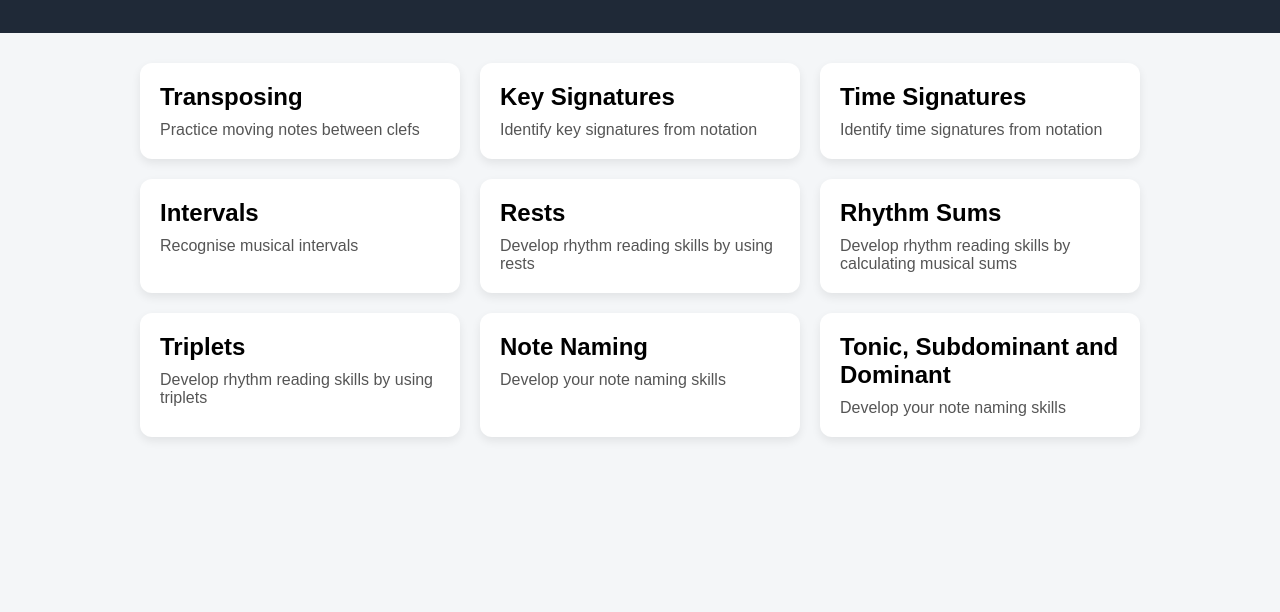
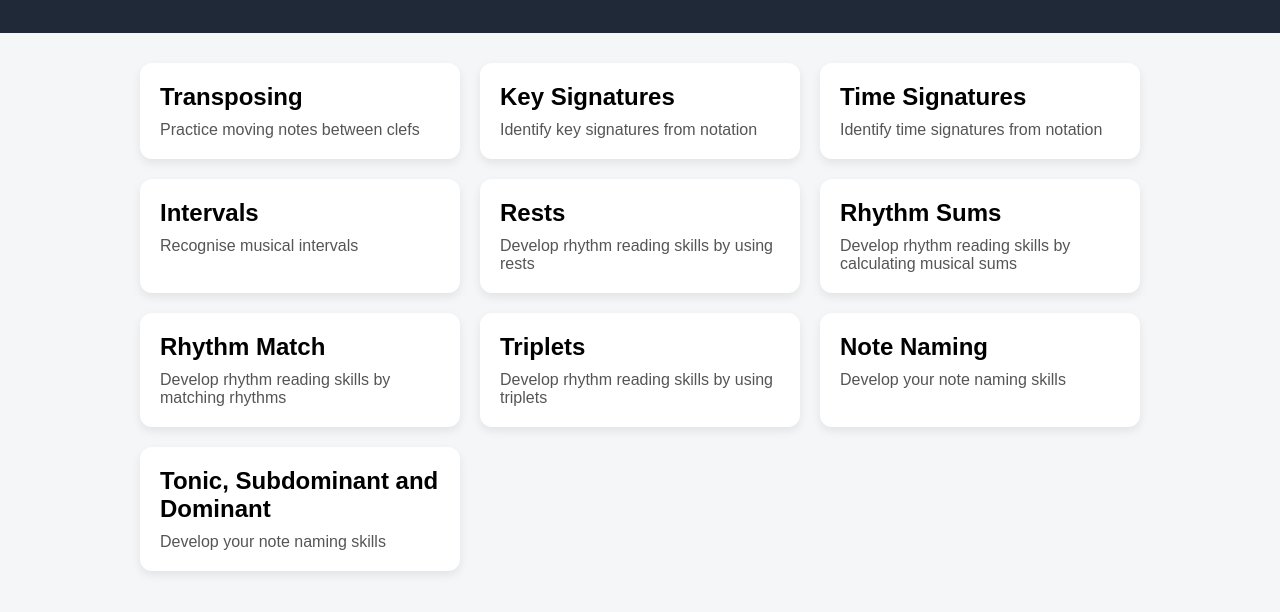
Before and after one commit to BobbyT97/transposingoneoctavedown, a plain HTML site: page index.html in a window 1280 px wide. Shown: the part 94-706 px from the top of the page. Drawn offline with Linux system fonts and the light colour scheme.

Commit message:
Update index.html

```diff
--- a/index.html
+++ b/index.html
@@ -101,6 +101,11 @@
       <p>Develop rhythm reading skills by calculating musical sums</p>
     </a>
 
+    <a class="card" href="rhythmmatch.html">
+      <h2>Rhythm Match</h2>
+      <p>Develop rhythm reading skills by matching rhythms</p>
+    </a>
+
     <a class="card" href="triplets.html">
       <h2>Triplets</h2>
       <p>Develop rhythm reading skills by using triplets</p>
```
